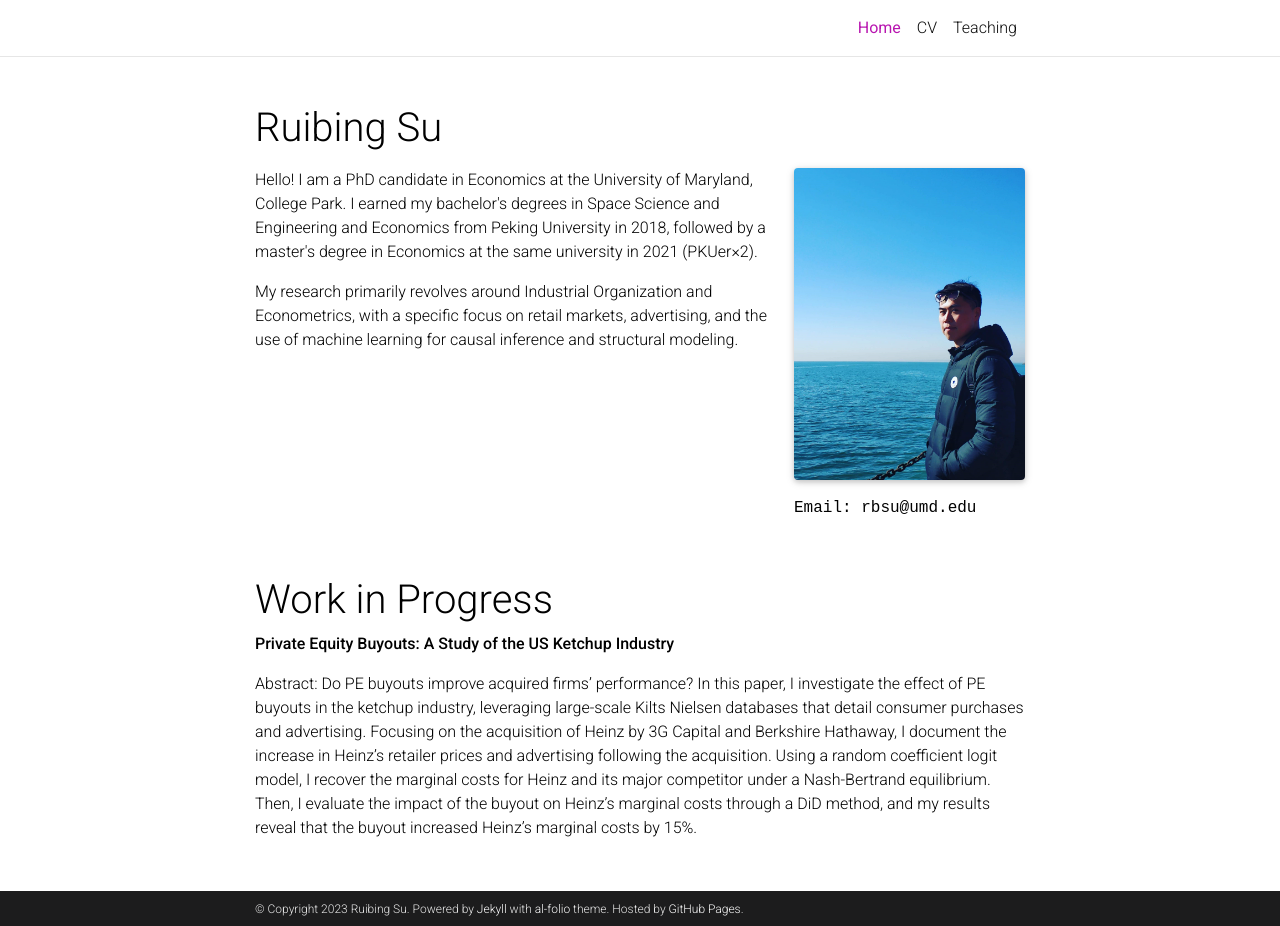
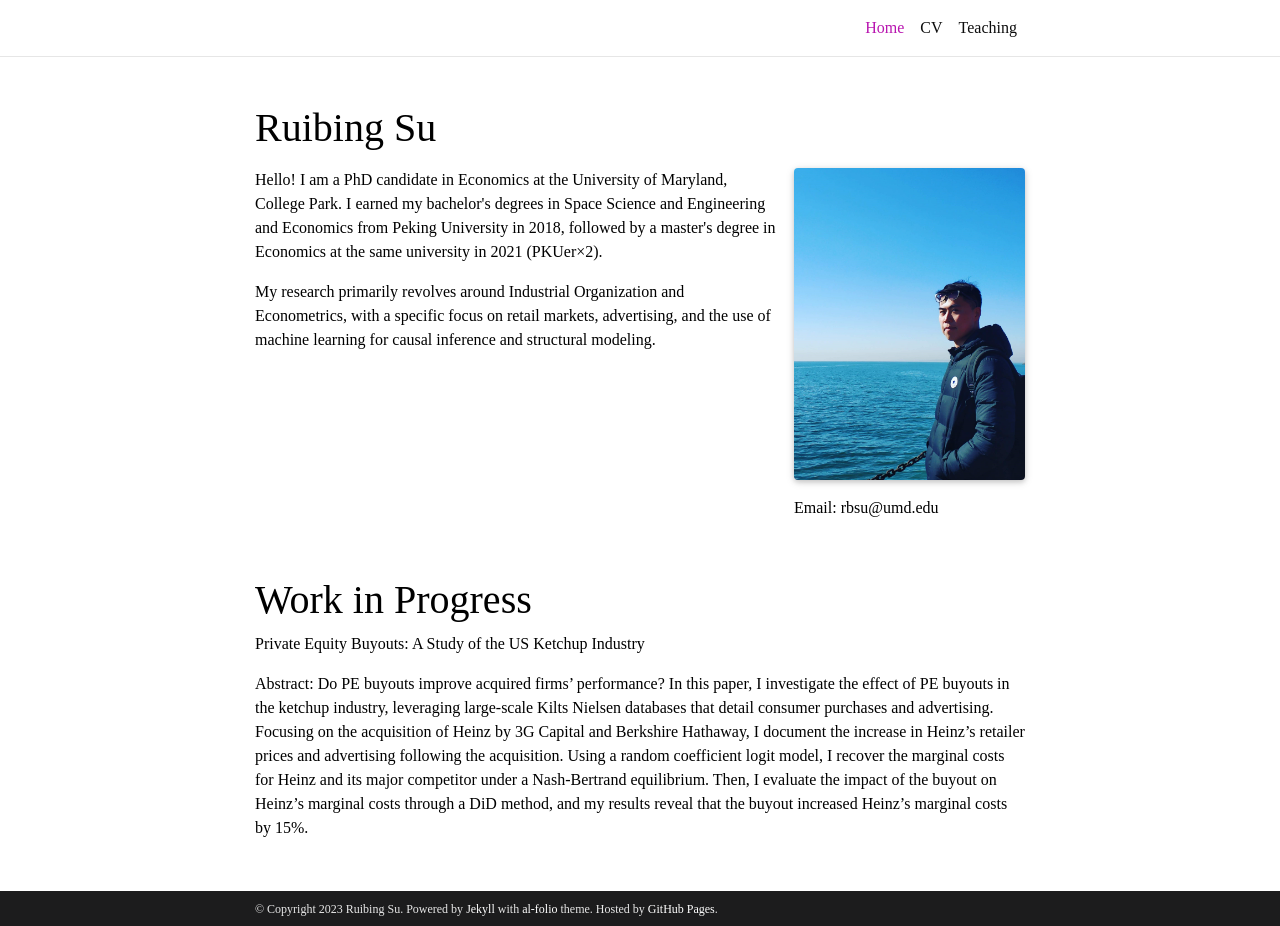
Before and after one commit to ruibingsu/ruibingsu.github.io, a Jekyll site: the page built from _pages/about.md, in a window 1280 px wide and 926 px high. Built offline with Jekyll 4.4.1, drawn with Linux system fonts in a browser that asks for light colours; full-size pictures stand in for the smaller copies a plugin makes; comment, search, counter and statistics services are not loaded; a style sheet for code colours, icons or effects is not loaded.

Commit message:
Update _base.scss

```diff
--- a/_sass/_base.scss
+++ b/_sass/_base.scss
@@ -17,6 +17,7 @@
 span,
 strong {
   color: var(--global-text-color);
+  font-family: 'Cardo', serif,Times New Roman,serif;
 }
 
 hr {
```
